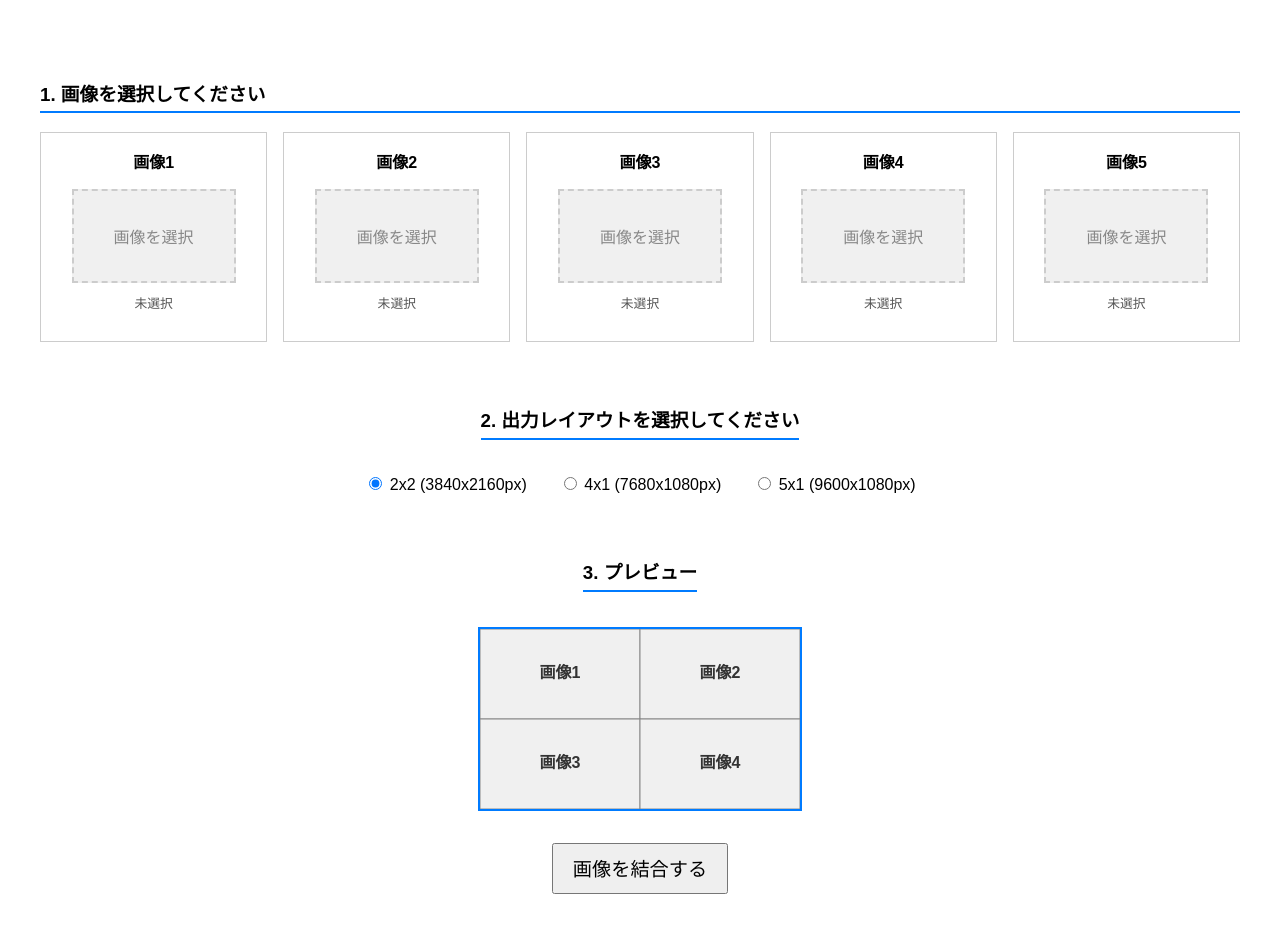
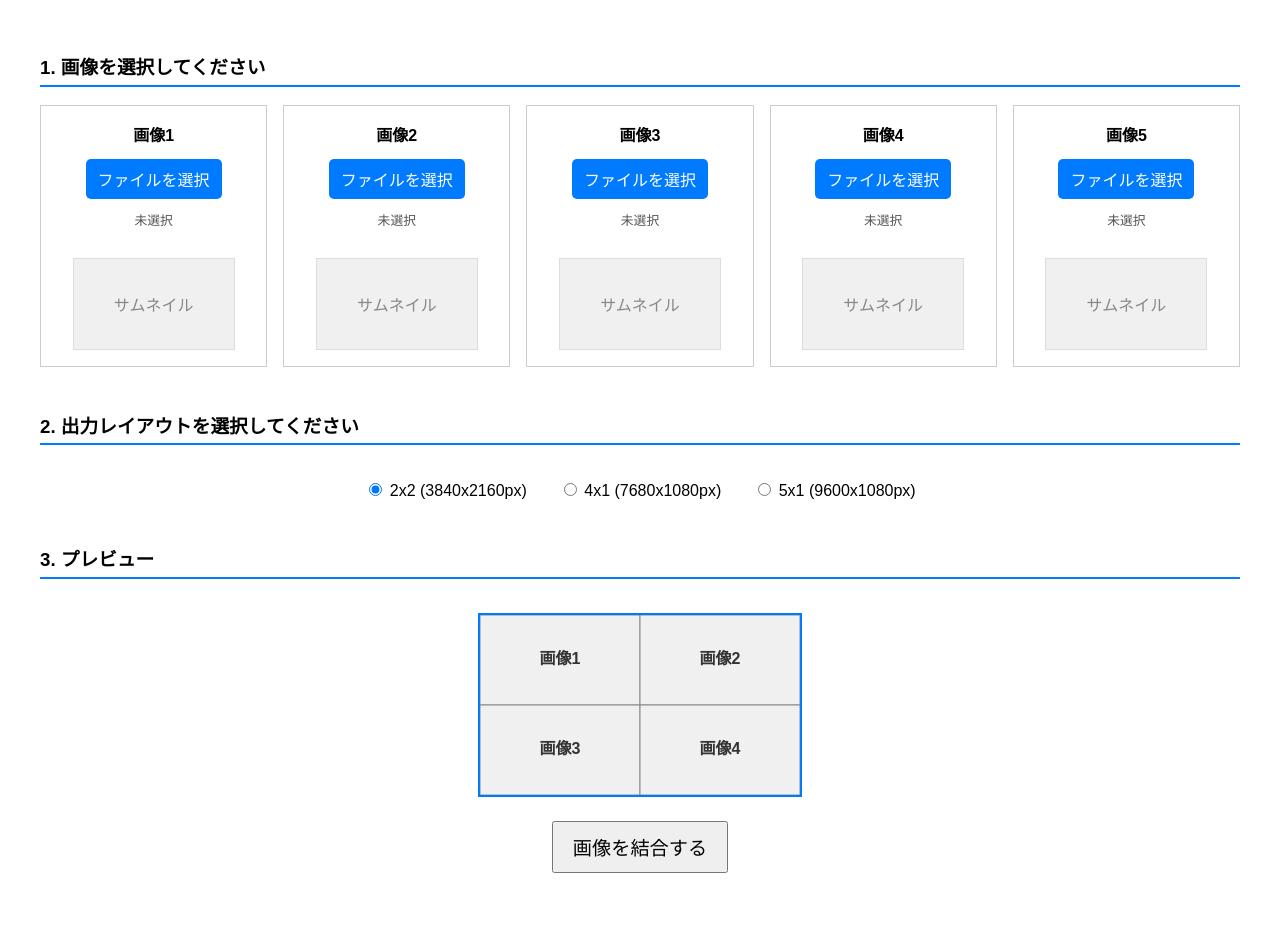
Before and after one commit to masatoooooon/flask-hello-render, a Flask app: page / in a window 1280 px wide. After the commit the page ends 873 px from the top, so only its background shows below. Run offline with Flask 3, Linux system fonts and the light colour scheme.

Commit message:
Update index.html

```diff
--- a/templates/index.html
+++ b/templates/index.html
@@ -7,13 +7,14 @@
         body {
             font-family: sans-serif;
             margin: 0 auto;
-            padding: 2em;
+            padding: 1.5em; /* ★変更点: 上下の余白を縮小 */
             max-width: 1200px;
         }
         h3 {
             border-bottom: 2px solid #007bff;
             padding-bottom: 0.3em;
-            margin-top: 2.5em;
+            margin-top: 1.5em; /* ★変更点: 上の余白を縮小 */
+            /* ★変更点: text-align: center; を削除し、デフォルトの左揃えに */
         }
 
         .image-slots-container {
@@ -23,7 +24,6 @@
             padding-bottom: 1em;
             justify-content: center;
         }
-
         .image-slot {
             border: 1px solid #ccc;
             padding: 1em;
@@ -35,27 +35,17 @@
         }
         .slot-title { font-weight: bold; margin-bottom: 0.5em; }
 
-        /* ★変更点: 統合されたサムネイル兼ボタンのスタイル */
-        .slot-preview {
-            width: 160px;
-            height: 90px;
-            border: 2px dashed #ccc;
-            margin-top: 0.5em;
-            background-color: #f0f0f0;
-            display: flex;
-            align-items: center;
-            justify-content: center;
-            color: #888;
+        .file-select-button {
+            background-color: #007bff;
+            color: white;
+            padding: 8px 12px;
+            border-radius: 5px;
             cursor: pointer;
-            transition: background-color 0.2s;
-            background-size: contain;
-            background-repeat: no-repeat;
-            background-position: center;
+            text-align: center;
+            margin-top: 5px;
         }
-        .slot-preview:hover {
-            background-color: #e9e9e9;
-            border-color: #007bff;
-        }
+        .file-select-button:hover { background-color: #0056b3; }
+        input[type="file"] { display: none; }
 
         .filename-display {
             font-size: 0.8em;
@@ -64,6 +54,23 @@
             height: 2.5em;
             word-break: break-all;
             text-align: center;
+        }
+
+        .slot-preview {
+            width: 160px;
+            height: 90px;
+            border: 1px solid #ddd;
+            margin-top: 1em;
+            background-color: #f0f0f0;
+            display: flex;
+            align-items: center;
+            justify-content: center;
+            color: #888;
+            overflow: hidden;
+        }
+        .slot-preview img {
+            max-width: 100%;
+            max-height: 100%;
         }
 
         .center-container {
@@ -80,7 +87,7 @@
         }
         .submit-button-container {
              text-align: center;
-             margin-top: 2em;
+             margin-top: 1.5em; /* ★変更点: 上の余白を縮小 */
         }
         .submit-button {
             font-size: 1.2em;
@@ -99,10 +106,11 @@
     <form action="/combine" method="post" enctype="multipart/form-data">
 
         <h3>1. 画像を選択してください</h3>
-        <div class="image-slots-container"></div>
+        <div class="image-slots-container">
+            </div>
 
+        <h3>2. 出力レイアウトを選択してください</h3>
         <div class="center-container">
-            <h3>2. 出力レイアウトを選択してください</h3>
             <div class="layout-options">
                 <span>
                     <input type="radio" id="layout_2x2" name="layout" value="2x2" checked onchange="updatePreviewCanvas()">
@@ -119,8 +127,8 @@
             </div>
         </div>
 
+        <h3>3. プレビュー</h3>
         <div class="center-container">
-            <h3>3. プレビュー</h3>
             <canvas id="output-preview-canvas"></canvas>
         </div>
 
@@ -134,10 +142,9 @@
         const ctx = canvas.getContext('2d');
         let previewSources = new Array(5).fill(null);
 
-        // ★変更点: ファイル選択時の処理を、統合UIに合わせて修正
         function handleFileSelect(index, input) {
             const filenameContainer = document.getElementById(`filename${index + 1}`);
-            const slotPreview = document.getElementById(`slot-preview-${index + 1}`);
+            const slotPreviewContainer = document.getElementById(`slot-preview-${index + 1}`);
 
             if (input.files && input.files[0]) {
                 const reader = new FileReader();
@@ -145,8 +152,10 @@
                     const dataUrl = e.target.result;
                     previewSources[index] = dataUrl;
 
-                    slotPreview.style.backgroundImage = `url('${dataUrl}')`;
-                    slotPreview.innerHTML = '';
+                    slotPreviewContainer.innerHTML = '';
+                    const img = document.createElement('img');
+                    img.src = dataUrl;
+                    slotPreviewContainer.appendChild(img);
 
                     updatePreviewCanvas();
                 };
@@ -155,8 +164,7 @@
             } else {
                 previewSources[index] = null;
                 filenameContainer.textContent = '未選択';
-                slotPreview.style.backgroundImage = 'none';
-                slotPreview.innerHTML = '<span>画像を選択</span>';
+                slotPreviewContainer.innerHTML = '<span>サムネイル</span>';
                 updatePreviewCanvas();
             }
         }
@@ -206,34 +214,17 @@
             ctx.textBaseline = 'middle';
 
             slots.forEach((slot, index) => {
-                let img = loadedImages[index];
-
-                let imageToDraw = img;
-                if (img && img.height > img.width) {
-                    const offscreenCanvas = document.createElement('canvas');
-                    const offscreenCtx = offscreenCanvas.getContext('2d');
-
-                    offscreenCanvas.width = img.height;
-                    offscreenCanvas.height = img.width;
-
-                    offscreenCtx.translate(offscreenCanvas.width / 2, offscreenCanvas.height / 2);
-                    // ★変更点: 反時計回りは -90 度
-                    offscreenCtx.rotate(-90 * Math.PI / 180);
-                    offscreenCtx.drawImage(img, -img.width / 2, -img.height / 2);
-
-                    imageToDraw = offscreenCanvas;
-                }
-
-                if (imageToDraw) {
-                    const hRatio = slot.w / imageToDraw.width;
-                    const vRatio = slot.h / imageToDraw.height;
+                const img = loadedImages[index];
+                if (img) {
+                    const hRatio = slot.w / img.width;
+                    const vRatio = slot.h / img.height;
                     const ratio = Math.min(hRatio, vRatio);
-                    const centerShift_x = (slot.w - imageToDraw.width * ratio) / 2;
-                    const centerShift_y = (slot.h - imageToDraw.height * ratio) / 2;
+                    const centerShift_x = (slot.w - img.width * ratio) / 2;
+                    const centerShift_y = (slot.h - img.height * ratio) / 2;
                     ctx.fillStyle = '#f0f0f0';
                     ctx.fillRect(slot.x, slot.y, slot.w, slot.h);
-                    ctx.drawImage(imageToDraw, 0, 0, imageToDraw.width, imageToDraw.height,
-                                  slot.x + centerShift_x, slot.y + centerShift_y, imageToDraw.width * ratio, imageToDraw.height * ratio);
+                    ctx.drawImage(img, 0, 0, img.width, img.height,
+                                  slot.x + centerShift_x, slot.y + centerShift_y, img.width * ratio, img.height * ratio);
                 } else {
                     ctx.fillStyle = '#f0f0f0';
                     ctx.fillRect(slot.x, slot.y, slot.w, slot.h);
@@ -245,26 +236,23 @@
             });
         }
 
-        // ★変更点: HTML構造を統合UIに合わせて修正
         document.addEventListener('DOMContentLoaded', () => {
             const container = document.querySelector('.image-slots-container');
             if (container.innerHTML.trim() === '') {
                 for (let i = 1; i <= 5; i++) {
                     const slot = document.createElement('div');
                     slot.className = 'image-slot';
-
                     slot.innerHTML = `
                         <label class="slot-title">画像${i}</label>
-                        <label for="image${i}" id="slot-preview-${i}" class="slot-preview">
-                            <span>画像を選択</span>
-                        </label>
+                        <label for="image${i}" class="file-select-button">ファイルを選択</label>
                         <input type="file" id="image${i}" name="image_files" accept="image/*" style="display: none;">
                         <div id="filename${i}" class="filename-display">未選択</div>
+                        <div id="slot-preview-${i}" class="slot-preview">
+                            <span>サムネイル</span>
+                        </div>
                     `;
-
                     const input = slot.querySelector(`#image${i}`);
                     input.addEventListener('change', (event) => handleFileSelect(i - 1, event.target));
-
                     container.appendChild(slot);
                 }
             }
```
